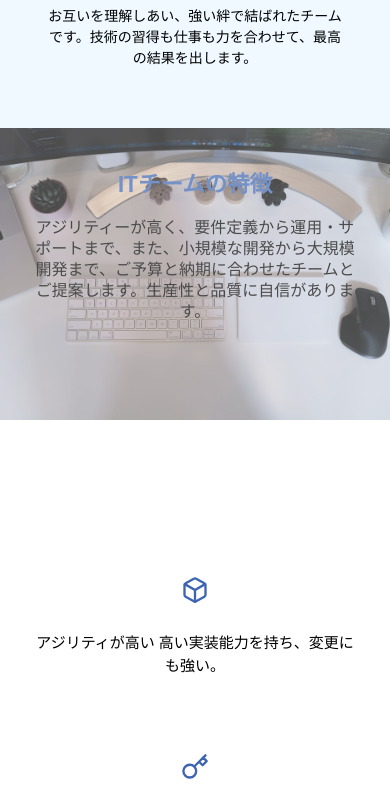
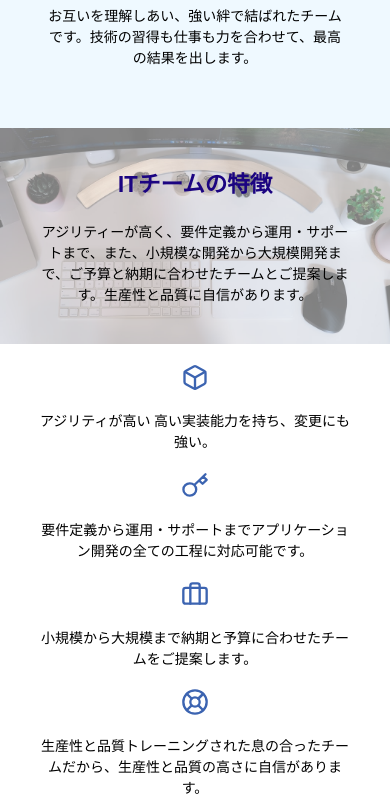
Before and after one commit to rokkuminchan/digital-marketing, a Gatsby site: page /about-us in a window 390 px wide. Shown: the part 1860-2665 px from the top of the page. Built offline with nearby package versions, Linux system fonts and the light colour scheme; Gatsby itself is replaced by a stand-in of ours.

Commit message:
add Style Team Character

```diff
--- a/src/components/common/DesciptiveIcon.css
+++ b/src/components/common/DesciptiveIcon.css
@@ -1,10 +1,29 @@
+.descriptive-icon {
+  text-align: center;
+}
 .descriptive-icon__wrap img {
   margin: 5% auto;
-  text-align: center;
+  width: 10%;
 }
 .descriptive-icon__description {
-  width: 85%;
-  text-align: center;
-  margin: 7% auto;
-  font-size: 1.5em;
+  width: 70%;
+  font-size: 2em;
+  margin: auto;
 }
+.descriptive-icon__description p {
+  margin: auto 5%;
+}
+@media only screen and (max-width: 720px) {
+  .descriptive-icon__description {
+    width: 80%;
+    font-size: 1.4em;
+  }
+  .descriptive-icon__wrap img {
+    width: 7%;
+  }
+}
+@media only screen and (min-width: 768px) and (max-width: 1025px) {
+  .descriptive-icon__wrap img {
+    width: 8%;
+  }
+}
--- a/src/components/sections/aboutUs/TeamCharacteristic.css
+++ b/src/components/sections/aboutUs/TeamCharacteristic.css
@@ -2,39 +2,35 @@
   background: #ffffff 0% 0% no-repeat padding-box;
   justify-items: center;
   display: grid;
-  height: 150vh;
+  height: 160vh;
   text-align: center;
   font-size: 2em;
   grid-template-columns: 1fr 1fr;
-  grid-auto-rows: 50% 1.5fr;
+  grid-auto-rows: 40% 1.5fr;
   grid-template-areas:
     "imgbg imgbg"
     "items items";
 }
-.team-characteristic__wrap {
-  position: relative;
-}
-.team-characteristic__title {
+.team-characteristic__title div h3 {
+  color: rgb(27, 4, 129);
   opacity: 1;
 }
 
 .team-characteristic__description {
   text-align: center;
   font-size: 2em;
-  letter-spacing: 0px;
-  font-weight: 400;
+  letter-spacing: 5px;
   width: 80%;
-  margin: 10% auto;
-  font-weight: bold;
+  margin: 10% auto auto;
+  font-weight: 500;
 }
 .team-characteristic__imgbg {
   grid-area: imgbg;
   width: 100%;
   height: auto;
-  background: url("../../../images/AboutUs/teamcharacristic.jpeg") 0% 0%
+  background: url("../../../images/AboutUs/teamcharacristic.png") 0% 0%
     no-repeat padding-box;
   background-repeat: no-repeat;
-  opacity: 0.7;
   background-size: cover;
   height: auto;
   object-fit: cover;
@@ -45,7 +41,8 @@
   grid-area: items;
   display: grid;
   grid-template-columns: repeat(2, 1fr);
-  margin: auto;
+  font-size: 2em;
+  height: 100%;
 }
 
 @media only screen and (max-width: 720px) {
@@ -53,38 +50,35 @@
     background: #ffffff 0% 0% no-repeat padding-box;
     font-size: 1.4em;
     display: grid;
+    height: auto;
     grid-template-columns: 1fr;
-    grid-auto-rows: 0.3fr 1fr;
+    grid-auto-rows: auto 1fr;
     grid-template-areas:
       "imgbg"
       "items";
   }
-  .team-characteristic__title {
-    padding: 0;
+  .team-characteristic__description {
+    text-align: center;
+    letter-spacing: 0px;
+    margin: 5% auto 10% auto;
+    font-size: 1.4em;
+  }
+
+  .team-characteristic__items {
+    grid-template-columns: repeat(1, 1fr);
+    display: inline-block;
+  }
+}
+@media only screen and (min-width: 768px) and (max-width: 1025px) {
+  .team-characteristic {
+    height: auto;
+    grid-template-columns: 1fr 1fr;
+    grid-auto-rows: auto 1fr;
+    grid-template-areas:
+      "imgbg imgbg"
+      "items items";
   }
   .team-characteristic__description {
-    text-align: center;
-    font: normal normal normal 16px/21px Roboto;
-    letter-spacing: 0px;
-    margin: 0 auto;
-    width: 85%;
-    padding-top: 4%;
-  }
-  .team-characteristic__items {
-    grid-template-columns: repeat(1, 1fr);
-    flex-direction: column;
-    grid-template-rows: none;
-    grid-gap: 30px;
+    margin: 5% auto 10% auto;
   }
 }
-@media only screen and (min-width: 768px) and (max-width: 999) {
-  .team-characteristic {
-  }
-  .team-characteristic__imgbg {
-    height: 50%;
-  }
-  .team-characteristic__description {
-  }
-  .team-characteristic__items {
-  }
-}
--- a/src/components/sections/aboutUs/TeamCharacteristic.js
+++ b/src/components/sections/aboutUs/TeamCharacteristic.js
@@ -6,13 +6,11 @@ import Title from "../../common/Title";
 const TeamCharacteristic = ({ data }) => {
   return (
     <div className="team-characteristic">
-      <div className="team-characteristic__imgbg">
-        <div className="team-characteristic__wrap">
+        <div className="team-characteristic__imgbg">
           <div className="team-characteristic__title">
             <Title data={data.title} />
           </div>
           <p className="team-characteristic__description">{data.description}</p>
-        </div>
       </div>
       <div className="team-characteristic__items">
         {data.items.map((item, index) => {
```
Also changed, not shown: src/images/AboutUs/teamcharacristic.jpeg (deleted), src/images/AboutUs/teamcharacristic.png (added).
